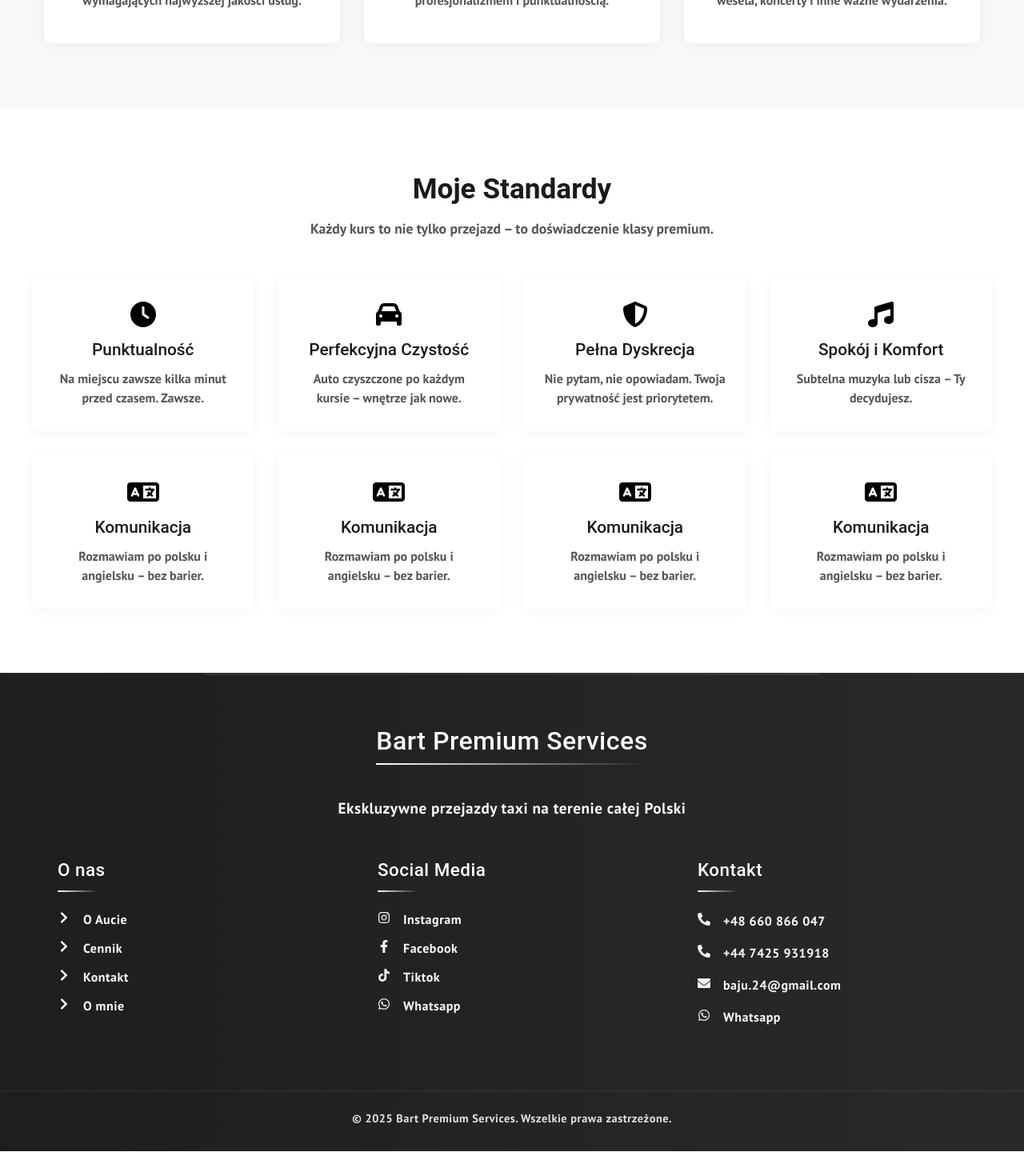
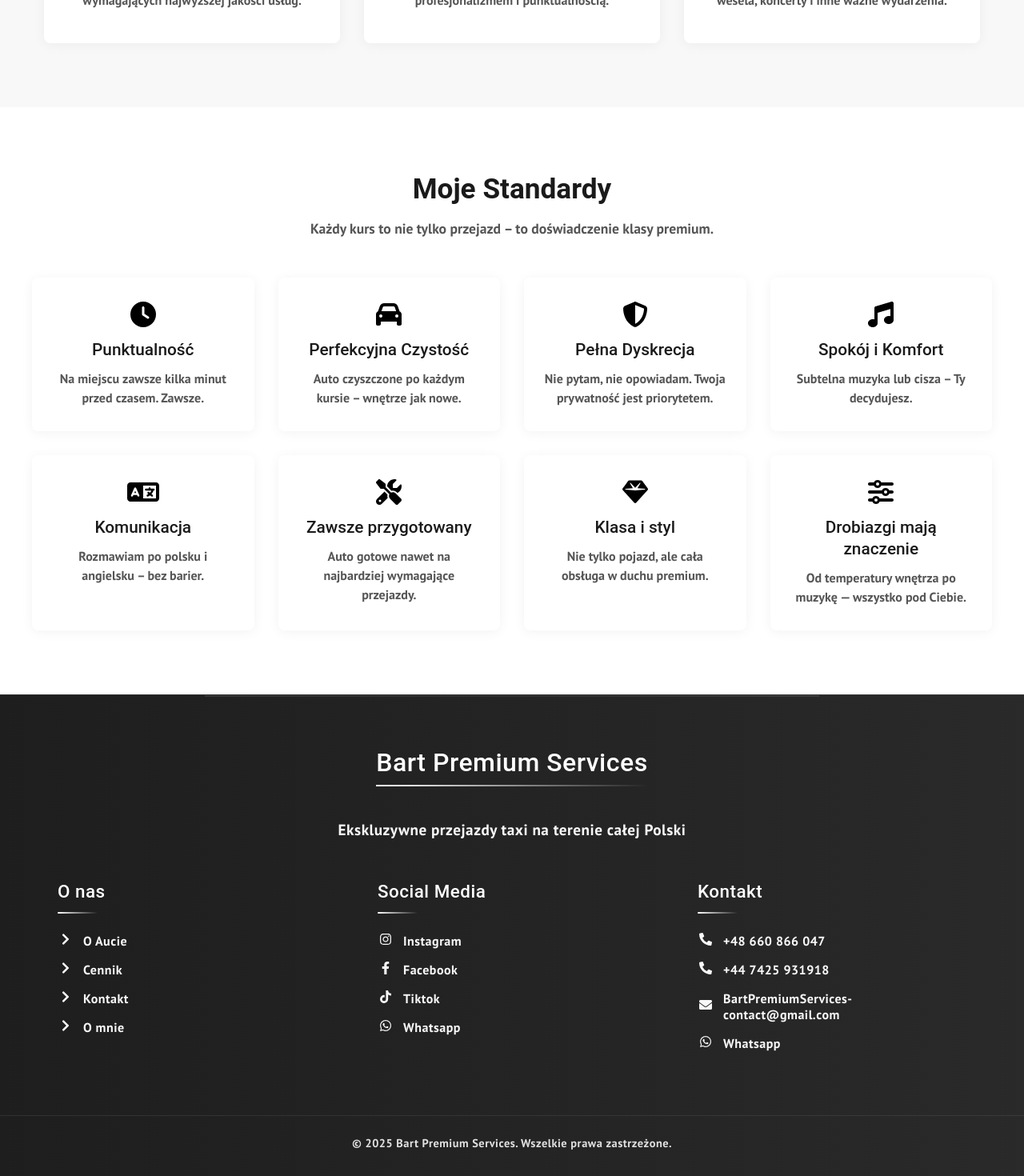
Before and after one commit to banandroid3005/react-bart, a React (Create React App) app: page /about-me in a window 1280 px wide. Shown: the part 1085-2555 px from the top of the page at 80% size. Before the commit the page ends 2524 px from the top, so only its background shows below. Built offline with nearby package versions, Linux system fonts and the light colour scheme.

Commit message:
almost ready

```diff
--- a/src/components/CnInfo.js
+++ b/src/components/CnInfo.js
@@ -2,6 +2,7 @@ import React from "react";
 import "./CnInfo.css";
 import { MdPhone, MdEmail } from "react-icons/md";
 import { FiGlobe } from "react-icons/fi";
+import { FaWhatsapp } from "react-icons/fa";
 
 function CnInfo() {
   return (
@@ -9,7 +10,7 @@ function CnInfo() {
       <div className="cninfo-item">
         <MdPhone />
         <strong>PL:</strong>
-        <a href="tel:+48660866047">+48 500 600 800</a>
+        <a href="tel:+48660866047">+48 660 866 047</a>
       </div>
       <div className="cninfo-item">
         <FiGlobe />
@@ -19,7 +20,19 @@ function CnInfo() {
       <div className="cninfo-item">
         <MdEmail />
         <strong>Email:</strong>
-        <a href="mailto:kontakt@bart-premium.pl">kontakt@bart-premium.pl</a>
+        <a href="mailto:BartPremiumServices-contact@gmail.com">
+          BartPremiumServices-contact@gmail.com
+        </a>
+      </div>
+      <div className="cninfo-item">
+        <FaWhatsapp />
+        <a
+          href="https://wa.me/48660866047"
+          target="_blank"
+          rel="noopener noreferrer"
+        >
+          <strong>Whatsapp</strong>
+        </a>
       </div>
     </div>
   );
--- a/src/components/Footer.css
+++ b/src/components/Footer.css
@@ -1,4 +1,3 @@
-/* Footer.css */
 :root {
   --color-primary: #1a1a1a;
   --color-primary-light: #333333;
@@ -35,7 +34,8 @@
   backdrop-filter: blur(4px);
   opacity: 0;
   transform: translateY(40px);
-  transition: opacity var(--transition-normal), transform var(--transition-normal);
+  transition: opacity var(--transition-normal),
+    transform var(--transition-normal);
 }
 
 .footer-container.visible {
@@ -114,15 +114,15 @@
   transform: translateY(20px);
 }
 
-.footer-link-items:nth-child(1) {
+.footer-link-wrapper > .footer-link-items:nth-child(1) {
   animation-delay: 0.1s;
 }
 
-.footer-link-items:nth-child(2) {
+.footer-link-wrapper > .footer-link-items:nth-child(2) {
   animation-delay: 0.2s;
 }
 
-.footer-link-items:nth-child(3) {
+.footer-link-wrapper > .footer-link-items:nth-child(3) {
   animation-delay: 0.3s;
 }
 
@@ -198,6 +198,7 @@
   margin-right: 12px;
   font-size: 1rem;
   min-width: 20px;
+  text-align: center;
   transition: transform var(--transition-fast);
 }
 
@@ -229,14 +230,19 @@
     gap: 3rem;
   }
 
+  .footer-link-wrapper > .footer-link-items:last-child:nth-child(odd) {
+    grid-column: span 2;
+  }
+
   .footer-link-items:nth-child(3) {
-    grid-column: span 2;
+    grid-column: auto;
   }
 }
 
 @media screen and (max-width: 576px) {
   .footer-container {
     padding: 3rem 0 1.5rem;
+    padding-bottom: 0%;
   }
 
   .footer-top h3 {
@@ -252,6 +258,9 @@
     gap: 2.5rem;
   }
 
+  .footer-link-wrapper > .footer-link-items:last-child:nth-child(odd) {
+    grid-column: span 1;
+  }
   .footer-link-items:nth-child(3) {
     grid-column: span 1;
   }
@@ -267,11 +276,12 @@
   .footer-bottom {
     margin-top: 3rem;
     font-size: 0.8rem;
+    padding-bottom: 20px;
   }
 }
 
-.footer-link-items a:focus,
-.social-icon:focus {
+.footer-link-items a:focus-visible {
   outline: 2px solid var(--color-light);
   outline-offset: 2px;
+  border-radius: var(--radius-small);
 }
--- a/src/components/Footer.js
+++ b/src/components/Footer.js
@@ -21,25 +21,31 @@ function Footer() {
         entries.forEach((entry) => {
           if (entry.isIntersecting) {
             setIsVisible(true);
-            observer.unobserve(footerRef.current);
+            // Usuwamy obserwację po pierwszym pojawieniu się, aby animacja nie powtarzała się
+            if (footerRef.current) {
+               observer.unobserve(footerRef.current);
+            }
           }
         });
       },
       {
-        threshold: 0.1,
+        threshold: 0.1, // Uruchom, gdy 10% elementu jest widoczne
       }
     );
 
-    if (footerRef.current) {
-      observer.observe(footerRef.current);
+    // Sprawdzamy, czy footerRef.current istnieje przed rozpoczęciem obserwacji
+    const currentRef = footerRef.current;
+    if (currentRef) {
+      observer.observe(currentRef);
     }
 
+    // Funkcja czyszcząca - usuwa obserwację, gdy komponent jest odmontowywany
     return () => {
-      if (footerRef.current) {
-        observer.unobserve(footerRef.current);
+      if (currentRef) {
+        observer.unobserve(currentRef);
       }
     };
-  }, []);
+  }, []); // Pusta tablica zależności - useEffect uruchomi się tylko raz po zamontowaniu
 
   return (
     <div
@@ -50,7 +56,6 @@ function Footer() {
         <h3>Bart Premium Services</h3>
         <p>Ekskluzywne przejazdy taxi na terenie całej Polski</p>
       </section>
-
       <div className="footer-links">
         <div className="footer-link-wrapper">
           <div className="footer-link-items">
@@ -80,9 +85,9 @@ function Footer() {
               O mnie
             </Link>
           </div>
-
           <div className="footer-link-items">
             <h3>Social Media</h3>
+            {/* UWAGA: Linki social media nadal prowadzą do '/', zaktualizuj je */}
             <Link to="/">
               <span className="fa-icon">
                 <FaInstagram />
@@ -108,33 +113,32 @@ function Footer() {
               Whatsapp
             </Link>
           </div>
-
           <div className="footer-link-items">
             <h3>Kontakt</h3>
-            <p>
+            <a href="tel:+48660866047">
               <span className="fa-icon">
                 <FaPhoneAlt />
               </span>
               +48 660 866 047
-            </p>
-            <p>
+            </a>
+            <a href="tel:+447425931918">
               <span className="fa-icon">
                 <FaPhoneAlt />
               </span>
               +44 7425 931918
-            </p>
-            <p>
+            </a>
+            <a href="mailto:BartPremiumServices-contact@gmail.com">
               <span className="fa-icon">
                 <FaEnvelope />
               </span>
-              baju.24@gmail.com
-            </p>
-            <p>
-              <span className="fa-icon">
-                <FaWhatsapp />
-              </span>
-              Whatsapp
-            </p>
+              BartPremiumServices-contact@gmail.com
+            </a>
+            <a href="https://wa.me/48660866047" target="_blank" rel="noopener noreferrer">
+               <span className="fa-icon">
+                 <FaWhatsapp />
+               </span>
+               Whatsapp
+             </a>
           </div>
         </div>
       </div>
--- a/src/components/pages/AboutMe.js
+++ b/src/components/pages/AboutMe.js
@@ -10,7 +10,10 @@ import {
   faCar,
   faShieldAlt,
   faMusic,
-  faLanguage
+  faLanguage,
+  faTools,
+  faGem,
+  faSlidersH,
 } from "@fortawesome/free-solid-svg-icons";
 
 function AboutMe() {
@@ -19,8 +22,8 @@ function AboutMe() {
   const aboutMeTextRef = useRef(null);
   const servicesContainerRef = useRef(null);
   const serviceRefs = useRef([]);
-  const faqContainerRef = useRef(null);
-  const faqItemRefs = useRef([]);
+  const standardsSectionRef = useRef(null); // Add ref for standards section
+  const standardItemRefs = useRef([]); // Add ref for individual standard items
 
   useEffect(() => {
     const handleIntersection = (entries) => {
@@ -44,7 +47,9 @@ function AboutMe() {
     if (aboutMeTextRef.current) observer.observe(aboutMeTextRef.current);
     if (servicesContainerRef.current)
       observer.observe(servicesContainerRef.current);
-    if (faqContainerRef.current) observer.observe(faqContainerRef.current);
+    // Removed the faqContainerRef observation
+    if (standardsSectionRef.current)
+      observer.observe(standardsSectionRef.current); // Observe standards section
 
     serviceRefs.current.forEach((ref, index) => {
       if (ref) {
@@ -53,6 +58,12 @@ function AboutMe() {
       }
     });
 
+    // Observe each standard item
+    standardItemRefs.current.forEach((ref) => {
+      if (ref) {
+        observer.observe(ref);
+      }
+    });
 
     return () => {
       observer.disconnect();
@@ -61,6 +72,11 @@ function AboutMe() {
 
   const setServiceRef = (element, index) => {
     serviceRefs.current[index] = element;
+  };
+
+  // Helper to set refs for standard items
+  const setStandardItemRef = (element, index) => {
+    standardItemRefs.current[index] = element;
   };
 
   return (
@@ -146,51 +162,78 @@ function AboutMe() {
           </div>
         </div>
       </div>
-      <section className="standards-section">
+      {/* Standards Section */}
+      <section className="standards-section" ref={standardsSectionRef}>
         <div className="standards-header">
           <h2>Moje Standardy</h2>
-        <p>Każdy kurs to nie tylko przejazd – to doświadczenie klasy premium.</p>
+          <p>
+            Każdy kurs to nie tylko przejazd – to doświadczenie klasy premium.
+          </p>
         </div>
         <div className="standards-grid">
-        <div className="standard-item">
+          <div
+            className="standard-item"
+            ref={(el) => setStandardItemRef(el, 0)}
+          >
             <FontAwesomeIcon icon={faClock} className="standard-icon" />
             <h4>Punktualność</h4>
             <p>Na miejscu zawsze kilka minut przed czasem. Zawsze.</p>
           </div>
-        <div className="standard-item">
+          <div
+            className="standard-item"
+            ref={(el) => setStandardItemRef(el, 1)}
+          >
             <FontAwesomeIcon icon={faCar} className="standard-icon" />
             <h4>Perfekcyjna Czystość</h4>
             <p>Auto czyszczone po każdym kursie – wnętrze jak nowe.</p>
           </div>
-        <div className="standard-item">
+          <div
+            className="standard-item"
+            ref={(el) => setStandardItemRef(el, 2)}
+          >
             <FontAwesomeIcon icon={faShieldAlt} className="standard-icon" />
             <h4>Pełna Dyskrecja</h4>
             <p>Nie pytam, nie opowiadam. Twoja prywatność jest priorytetem.</p>
           </div>
-        <div className="standard-item">
+          <div
+            className="standard-item"
+            ref={(el) => setStandardItemRef(el, 3)}
+          >
             <FontAwesomeIcon icon={faMusic} className="standard-icon" />
             <h4>Spokój i Komfort</h4>
             <p>Subtelna muzyka lub cisza – Ty decydujesz.</p>
           </div>
-        <div className="standard-item">
+          <div
+            className="standard-item"
+            ref={(el) => setStandardItemRef(el, 4)}
+          >
             <FontAwesomeIcon icon={faLanguage} className="standard-icon" />
             <h4>Komunikacja</h4>
             <p>Rozmawiam po polsku i angielsku – bez barier.</p>
           </div>
-        <div className="standard-item">
-          <FontAwesomeIcon icon={faLanguage} className="standard-icon" />
-          <h4>Komunikacja</h4>
-          <p>Rozmawiam po polsku i angielsku – bez barier.</p>
+          <div
+            className="standard-item"
+            ref={(el) => setStandardItemRef(el, 5)}
+          >
+            <FontAwesomeIcon icon={faTools} className="standard-icon" />
+            <h4>Zawsze przygotowany</h4>
+            <p>Auto gotowe nawet na najbardziej wymagające przejazdy.</p>
           </div>
-        <div className="standard-item">
-          <FontAwesomeIcon icon={faLanguage} className="standard-icon" />
-          <h4>Komunikacja</h4>
-          <p>Rozmawiam po polsku i angielsku – bez barier.</p>
+          <div
+            className="standard-item"
+            ref={(el) => setStandardItemRef(el, 6)}
+          >
+            <FontAwesomeIcon icon={faGem} className="standard-icon" />
+            <h4>Klasa i styl</h4>
+            <p>Nie tylko pojazd, ale cała obsługa w duchu premium.</p>
           </div>
-        <div className="standard-item">
-          <FontAwesomeIcon icon={faLanguage} className="standard-icon" />
-          <h4>Komunikacja</h4>
-          <p>Rozmawiam po polsku i angielsku – bez barier.</p>
+          <div
+            className="standard-item"
+            ref={(el) => setStandardItemRef(el, 7)}
+          >
+            <FontAwesomeIcon icon={faSlidersH} className="standard-icon" />
+            <h4>Drobiazgi mają znaczenie</h4>
+            <p>Od temperatury wnętrza po muzykę — wszystko pod Ciebie.</p>
           </div>
         </div>
       </section>
--- a/src/components/pages/Car.css
+++ b/src/components/pages/Car.css
@@ -79,6 +79,7 @@ h6 {
   margin-bottom: 3rem;
   position: relative;
   padding-bottom: 1.5rem;
+  animation: fadeIn 0.7s cubic-bezier(0.165, 0.84, 0.44, 1) forwards;
 }
 
 .section-heading:after {
@@ -118,6 +119,7 @@ h6 {
   margin-top: 3rem;
   position: relative;
   overflow: hidden;
+  animation: fadeInUp 0.7s cubic-bezier(0.165, 0.84, 0.44, 1) forwards;
 }
 
 .intro-heading h1 {
@@ -148,6 +150,7 @@ h6 {
   align-items: center;
   justify-content: center;
   background-color: var(--color-light);
+  animation: fadeInUp 0.7s cubic-bezier(0.165, 0.84, 0.44, 1) forwards;
 }
 
 .image-wrapper {
@@ -537,11 +540,7 @@ h6 {
 
 .cta-button {
   display: inline-block;
-  background: linear-gradient(
-    to right,
-    var(--color-primary) 0%,
-    var(--color-primary-light) 100%
-  ); /* Gradient */
+  background: linear-gradient(135deg, #1a2a3a 0%, #3a5a7a 100%);
   color: var(--color-light);
   font-weight: 500;
   padding: 1rem 2.5rem;
@@ -573,7 +572,7 @@ h6 {
   box-shadow: 0 8px 25px rgba(0, 0, 0, 0.3);
   color: var(--color-light);
   border-color: var(--color-secondary-light);
-  background: var(--color-secondary-light);
+  background: linear-gradient(135deg, #3a5a7a 0%, #5a7a9a 100%);
 }
 
 .cta-button:hover:before {
@@ -707,21 +706,6 @@ h6 {
   outline-offset: 2px;
 }
 
-@media (prefers-reduced-motion: no-preference) {
-  .experience-block,
-  .highlight-entry {
-    opacity: 0;
-    transform: translateY(20px);
-    transition: opacity 0.6s ease, transform 0.6s ease;
-  }
-
-  .experience-block.visible,
-  .highlight-entry.visible {
-    opacity: 1;
-    transform: translateY(0);
-  }
-}
-
 .delay-1 {
   transition-delay: 0.1s;
 }
--- a/src/components/pages/Car.js
+++ b/src/components/pages/Car.js
@@ -255,11 +255,11 @@ function Car() {
             <div className="experience-icon">
               <i className="fas fa-gem"></i>
             </div>
-            <h3>Elegancja w Każdym Calu</h3>
+            <h3> Nienaganna estetyka i dyskretna elegancja</h3>
             <p>
-              Perłowy lakier, dynamiczna linia nadwozia i starannie
-              zaprojektowane wnętrze z ambientowym oświetleniem sprawią, że
-              poczujesz się wyjątkowo, przybywając na miejsce z klasą.
+              Każdy detal – od czystości wnętrza po wygląd kierowcy – jest
+              dopracowany z myślą o najwyższych standardach. U nas luksus nie
+              rzuca się w oczy – on po prostu jest.
             </p>
           </div>
           <div className="experience-block">
--- a/src/components/pages/Contact.js
+++ b/src/components/pages/Contact.js
@@ -25,17 +25,15 @@ function Contact() {
           content="Skontaktuj się z naszym zespołem dla luksusowego transportu 24/7. Dostępni w Kielcach i na terenie całej Polski."
         />
       </Helmet>
-
       <div className="contact-container">
         <div className="contact-heading">
           <h2>Skontaktuj się z nami</h2>
           <p>
-            Dostępni 24/7 – luksus, styl i punktualność w każdym kursie. Nasz
-            zespół jest zawsze gotowy, aby zapewnić Ci niezapomniane
-            doświadczenie transportowe na najwyższym poziomie.
+            Dostępni 24/7 – luksus, styl i punktualność w każdym kursie.
+            Jesteśmy zawsze gotowi, aby zapewnić Ci niezapomniane doświadczenie
+            transportowe na najwyższym poziomie.
           </p>
         </div>
-
         <div className="contact-info-grid">
           <div className="contact-card">
             <div className="contact-icon">
@@ -55,13 +53,12 @@ function Contact() {
               </div>
             </div>
           </div>
-
           <div className="contact-card">
             <div className="contact-icon">
               <FaEnvelope />
             </div>
             <h3>Email</h3>
-            <p>baju24@gmail.com</p>
+            <p>BartPremiumServices-contact@gmail.com</p>
             <div className="contact-details-extra">
               <p>Odpowiadamy w ciągu 1-2 godzin</p>
               <div className="contact-availability">
@@ -70,7 +67,6 @@ function Contact() {
               </div>
             </div>
           </div>
-
           <div className="contact-card">
             <div className="contact-icon">
               <FaMapMarkerAlt />
@@ -83,7 +79,6 @@ function Contact() {
             </div>
           </div>
         </div>
-
         <div className="contact-buttons-container">
           <div className="contact-prompt">
             <h3>Jak możemy Ci pomóc?</h3>
@@ -99,7 +94,10 @@ function Contact() {
             <a href="tel:+447425931918" className="btn-contact">
               <FaPhoneAlt /> Zadzwoń UK
             </a>
-            <a href="mailto:baju24@gmail.com" className="btn-contact">
+            <a
+              href="mailto:BartPremiumServices-contact@gmail.com"
+              className="btn-contact"
+            >
               <FaEnvelope /> Napisz e-mail
             </a>
             <a
@@ -110,7 +108,6 @@ function Contact() {
             </a>
           </div>
         </div>
-
         <div className="social-media">
           <h3>Znajdź nas w mediach społecznościowych</h3>
           <p>
@@ -140,12 +137,11 @@ function Contact() {
           <div className="faq-grid">
             <div className="faq-item">
               <div className="faq-question">
-                <FaQuestion /> Jaki jest czas oczekiwania na transport?
+                <FaQuestion /> Czy muszę rezerwować przejazd z wyprzedzeniem?
               </div>
               <div className="faq-answer">
-                Standardowy czas oczekiwania to 15-30 minut, jednak zawsze
-                rekomendujemy wcześniejszą rezerwację dla zapewnienia
-                dostępności pojazdu i kierowcy.
+                Zalecam rezerwację minimum kilka godzin wcześniej, zwłaszcza
+                przy transferach lotniskowych lub przejazdach poza Kielce.
               </div>
             </div>
 
@@ -182,7 +178,6 @@ function Contact() {
             </div>
           </div>
         </div>
-
         <div
           className="contact-buttons-container"
           style={{ marginTop: "5rem" }}
@@ -199,7 +194,7 @@ function Contact() {
             <a href="tel:+48660866047" className="btn-contact">
               <FaUserTie /> Zarezerwuj przejazd
             </a>
-            <a href="#" className="btn-contact">
+            <a href="mailto:BartPremiumServices-contact@gmail.com" className="btn-contact">
               <FaClock /> Sprawdź dostępność
             </a>
           </div>
--- a/src/components/pages/Services.js
+++ b/src/components/pages/Services.js
@@ -25,7 +25,6 @@ function Services() {
             starannością i profesjonalizmem.
           </p>
         </div>
-
         <div className="services-grid">
           <div className="service-card">
             <div className="service-icon">
@@ -37,7 +36,6 @@ function Services() {
               wymagających klientów.
             </p>
           </div>
-
           <div className="service-card">
             <div className="service-icon">
               <FontAwesomeIcon icon={faCity} />
@@ -48,7 +46,6 @@ function Services() {
               kierowcą.
             </p>
           </div>
-
           <div className="service-card">
             <div className="service-icon">
               <FontAwesomeIcon icon={faPhoneAlt} />
@@ -59,7 +56,6 @@ function Services() {
               preferencji.
             </p>
           </div>
-
           <div className="service-card">
             <div className="service-icon">
               <FontAwesomeIcon icon={faBriefcase} />
@@ -70,7 +66,6 @@ function Services() {
               komfortu podróży.
             </p>
           </div>
-
           <div className="service-card">
             <div className="service-icon">
               <FontAwesomeIcon icon={faGlobe} />
@@ -81,7 +76,6 @@ function Services() {
               doświadczonym przewodnikiem.
             </p>
           </div>
-
           <div className="service-card">
             <div className="service-icon">
               <FontAwesomeIcon icon={faFlagCheckered} />
@@ -92,7 +86,6 @@ function Services() {
               wydarzenia specjalne.
             </p>
           </div>
-
           <div className="service-card">
             <div className="service-icon">
               <FontAwesomeIcon icon={faTaxi} />
@@ -103,7 +96,6 @@ function Services() {
               nocy.
             </p>
           </div>
-
           <div className="service-card">
             <div className="service-icon">
               <FontAwesomeIcon icon={faShieldAlt} />
@@ -114,15 +106,15 @@ function Services() {
               Ciebie i Twoich bliskich.
             </p>
           </div>
-
           <div className="service-card">
             <div className="service-icon">
               <FontAwesomeIcon icon={faShieldAlt} />
             </div>
-            <h3>Transport Bezpieczeństwa</h3>
+            <h3>Bez pośpiechu. Bez stresu. Z klasą:</h3>
             <p>
-              Usługi transportowe z najwyższym poziomem bezpieczeństwa dla
-              Ciebie i Twoich bliskich.
+              Twój czas jest dla nas najważniejszy. Dlatego każda podróż z nami
+              to gwarancja punktualności, prywatności i spokoju. Zrelaksuj się i
+              ciesz się jazdą, my zadbamy o resztę.
             </p>
           </div>
         </div>
@@ -137,11 +129,11 @@ function Services() {
             </p>
           </div>
           <div className="services-contact-buttons">
-            <a href="tel:+123456789" className="services-btn-contact">
+            <a href="tel:+48660866047" className="services-btn-contact">
               <FontAwesomeIcon icon={faPhoneAlt} /> Zadzwoń Teraz
             </a>
             <a
-              href="mailto:info@example.com"
+              href="mailto:BartPremiumServices-contact@gmail.com"
               className="services-btn-contact whatsapp"
             >
               <FontAwesomeIcon icon={faEnvelope} /> Wyślij E-mail
```
Also changed, not shown: src/components/HeroSection.js (+15 -16 lines). Lines whose indentation alone changed are shown as unchanged.
